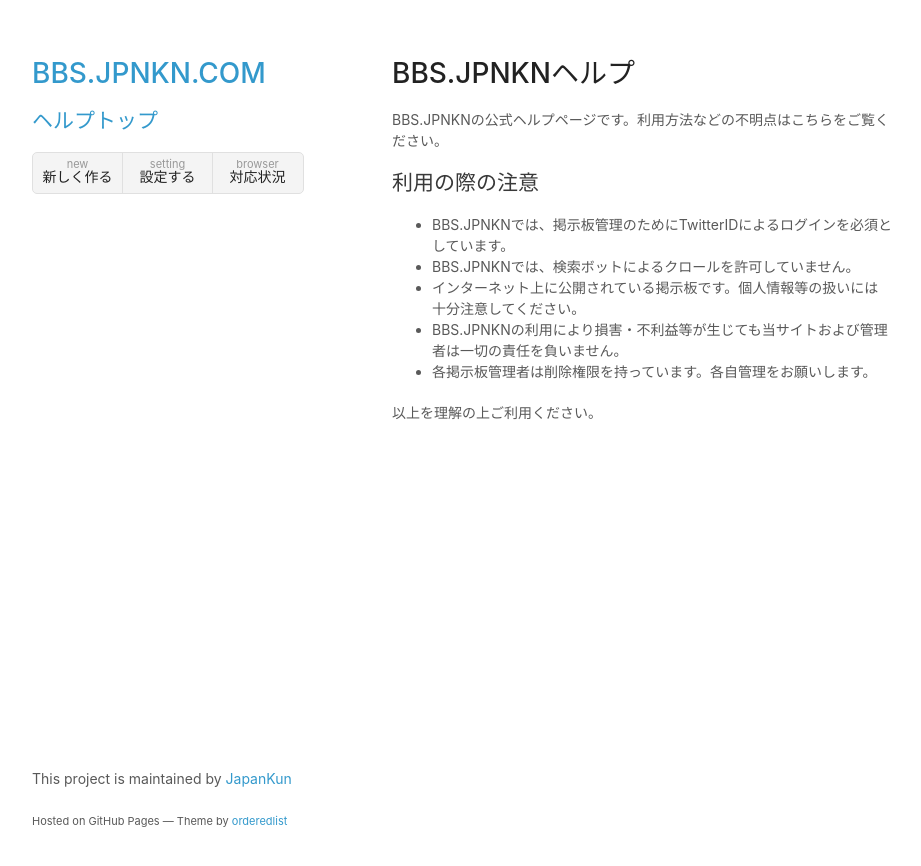
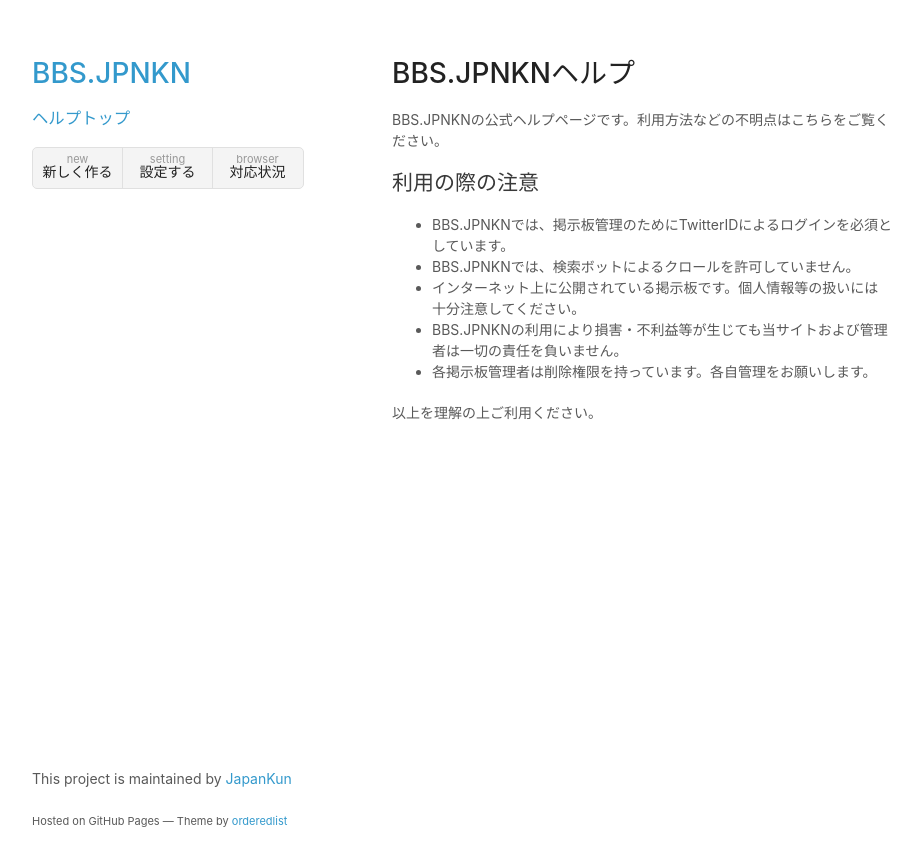
Before and after one commit to japankun/bbs.jpnkn.com, a Jekyll site: the page built from docs/index.md, in a window 1280 px wide. Shown: the top 866 px of the page, without its empty margins (178-1099 px from the left). Built offline with Jekyll 4.4.1, drawn with Linux system fonts in a browser that asks for light colours; our own code applies the rules of GitHub Pages for plain Markdown files.

Commit message:
Update default.html

```diff
--- a/docs/_layouts/default.html
+++ b/docs/_layouts/default.html
@@ -3,7 +3,7 @@
   <head>
     <meta charset="utf-8">
     <meta http-equiv="X-UA-Compatible" content="chrome=1">
-    <title>{{ page.title }} - BBS.JPNKN.COM ヘルプ</title>
+    <title>{{ page.title }} - BBS.JPNKN ヘルプ</title>
 
     <link rel="stylesheet" href="stylesheets/styles.css">
     <link rel="stylesheet" href="stylesheets/pygment_trac.css">
@@ -15,8 +15,8 @@
   <body>
     <div class="wrapper">
       <header>
-        <h1><a href="https://bbs.jpnkn.com/">BBS.JPNKN.COM</a></h1>
-        <h2><a href="https://doc.bbs.jpnkn.com/">ヘルプトップ</a></h2>
+        <h1><a href="https://bbs.jpnkn.com/">BBS.JPNKN</a></h1>
+        <h3><a href="https://doc.bbs.jpnkn.com/">ヘルプトップ</a></h2>
         <ul>
           <li><a href="./new">new<strong>新しく作る</strong></a></li>
           <li><a href="./setting">setting<strong>設定する</strong></a></li>
```
